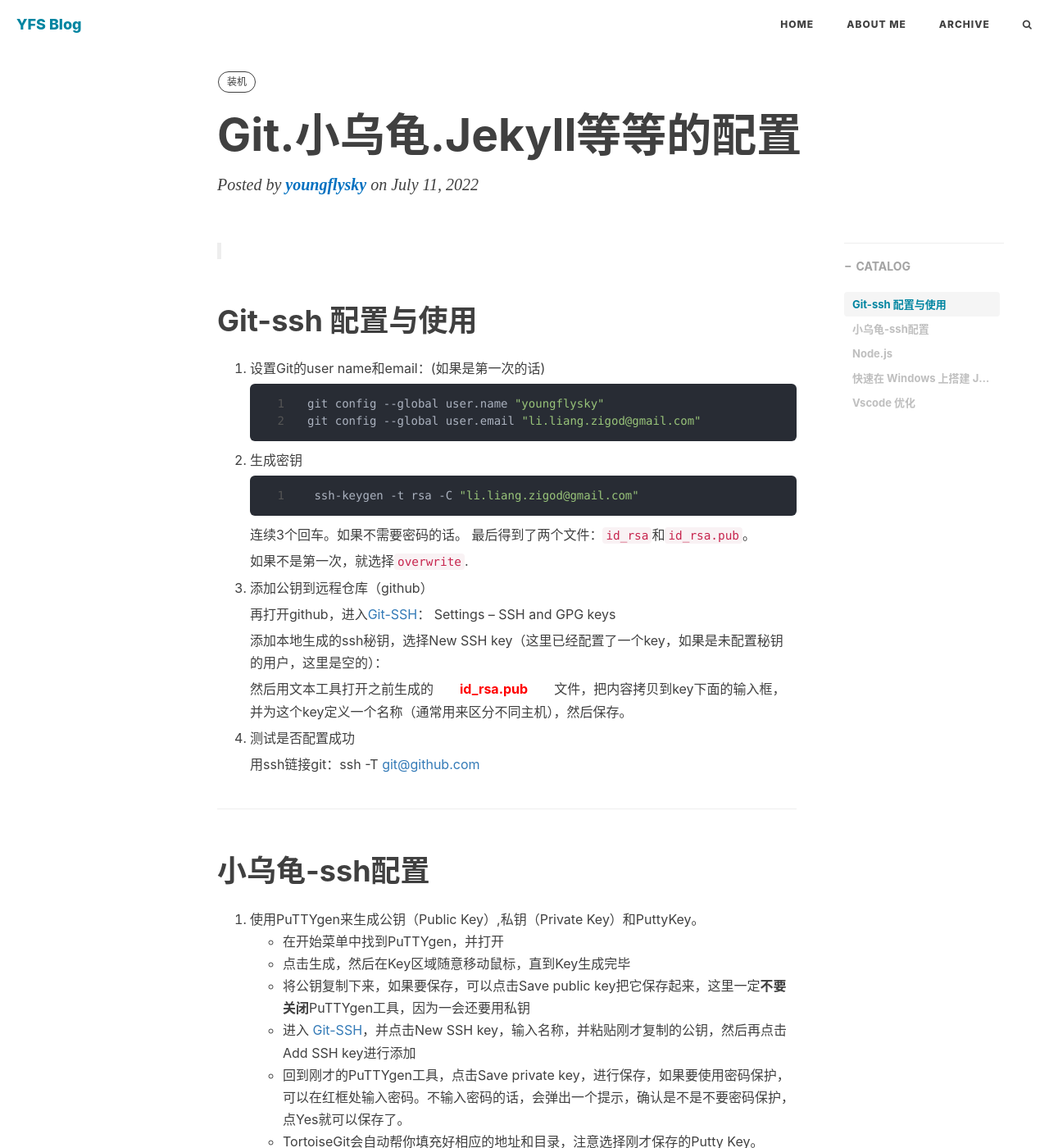
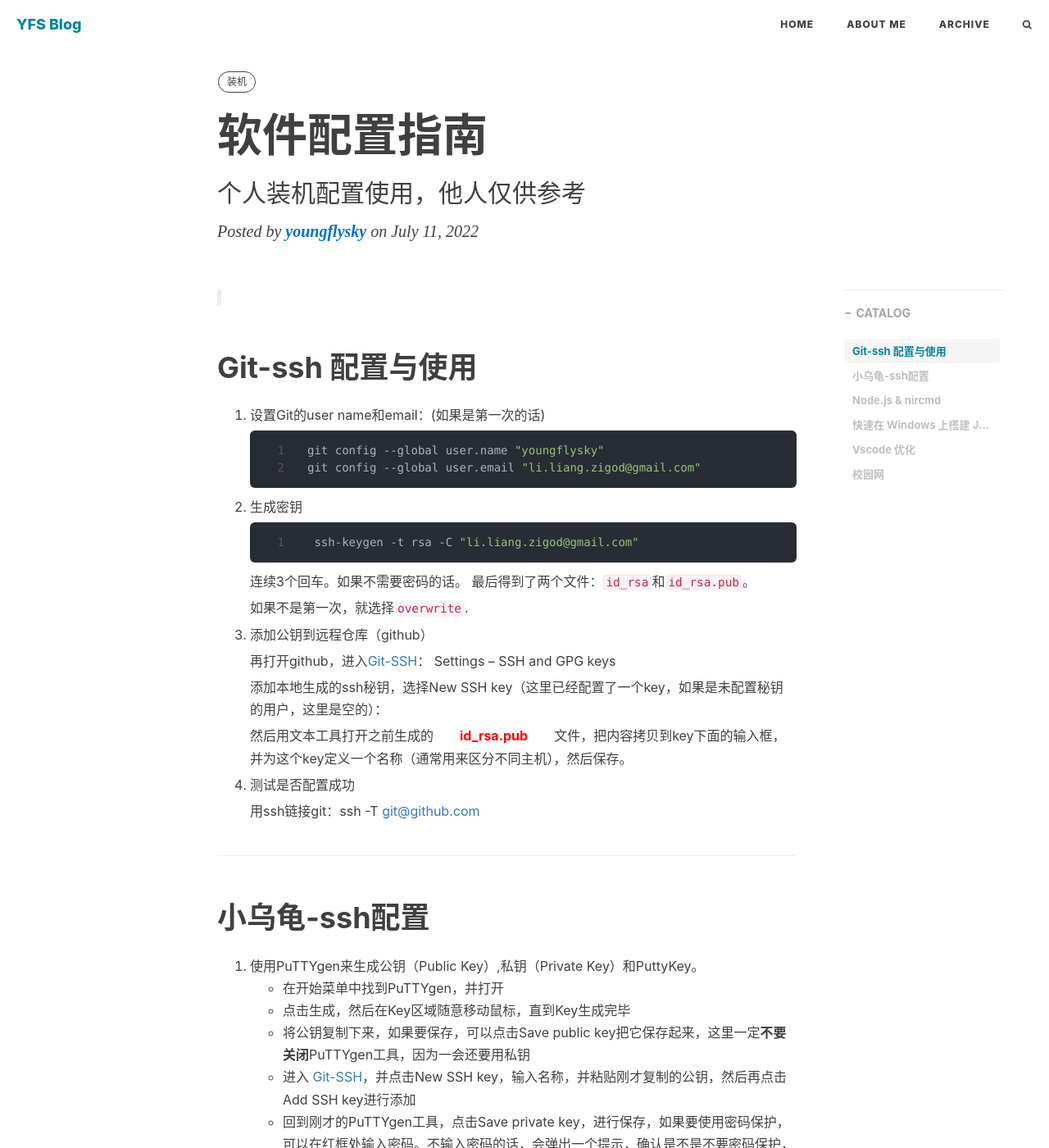
Before and after one commit to youngflysky/youngflysky.github.io, a Jekyll site: the page built from _posts/Tec/2022-7-11-装机配置说明.md, in a window 1280 px wide and 1400 px high. Shown: the whole window at 82% size. Built offline with Jekyll 4.4.1, drawn with Linux system fonts in a browser that asks for light colours; nearby versions of some CDN libraries; comment, search, counter and statistics services are not loaded; some of the changed text lies outside the part shown.

Commit message:
Squashed commit of the following:
commit 82f5ff00cfa663726e32461959952cf704b31592
Author: youngflysky <li.liang.zigod@gmail.com>
Date:   Mon Jul 11 15:32:15 2022 +0800

    增加

commit 5c34a5036cb408beb1f5c1752428cacfb0198594
Author: youngflysky <li.liang.zigod@gmail.com>
Date:   Mon Jul 11 15:10:25 2022 +0800

    增加

commit fa44e4dcbd100c2d2025477c21506eefb5776989
Author: youngflysky <li.liang.zigod@gmail.com>
Date:   Mon Jul 11 15:01:59 2022 +0800

    增加

commit 5a6375ef1975e5a508bd18caf805324d76ea7147
Author: youngflysky <li.liang.zigod@gmail.com>
Date:   Mon Jul 11 14:53:29 2022 +0800

    增加

```diff
--- a/_posts/Tec/2022-7-11-Git.md
+++ b/_posts/Tec/2022-7-11-装机配置说明.md
@@ -1,6 +1,6 @@
 ---
-title: "Git.小乌龟.Jekyll等等的配置"
-subtitle:
+title: "软件配置指南"
+subtitle: "个人装机配置使用，他人仅供参考"
 layout: post
 author: "youngflysky"
 date: 2022-07-11 10:01:51
@@ -58,9 +58,11 @@ tags:
 
 ---
 
-# Node.js
+# Node.js & nircmd
 
 [Node.js](https://nodejs.org/zh-cn/download/) 下载完成后直接安装即可
+
+nircmd-x64 以管理员身份运行安装即可
 
 
 
@@ -99,9 +101,11 @@ tags:
 
    3. 重启vscode
 
+
+
       ---
 
-      # 校园网
+   # 校园网
 
       1. easyconnect 下载网址：[EasyConnect](https://vpn.shiep.edu.cn/com/installClient.html#auto-service)
 
```
